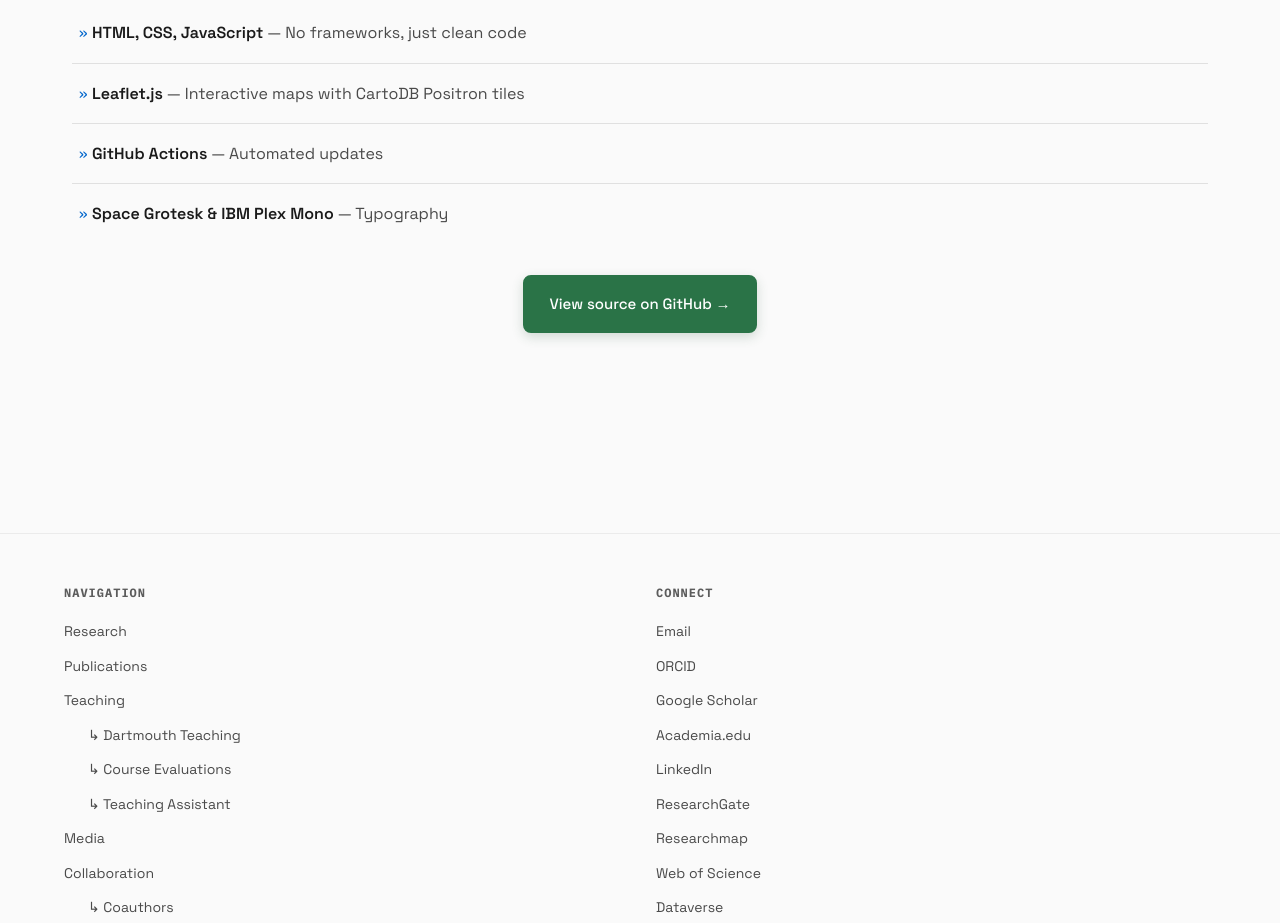
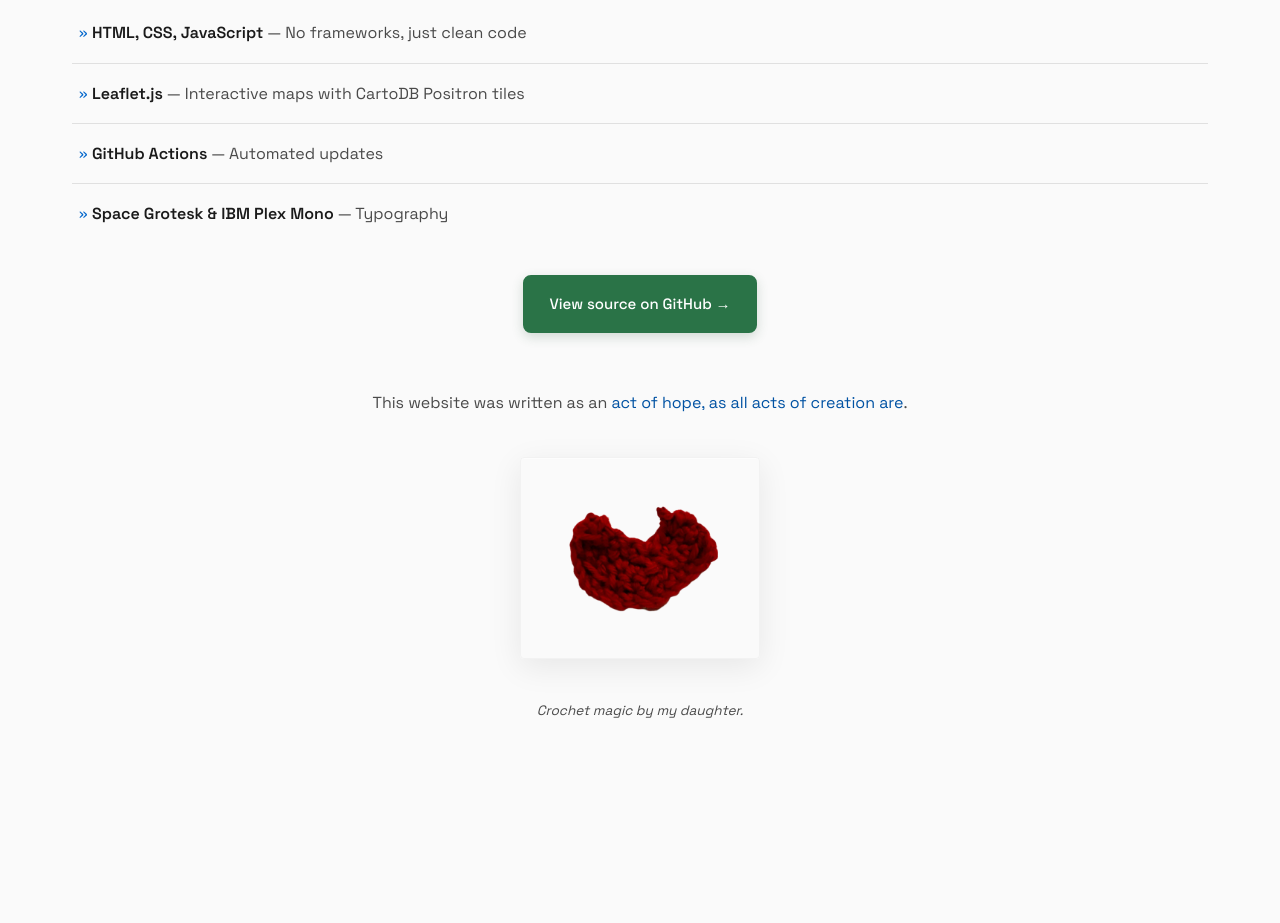
Before and after one commit to lobsterbush/charlescrabtree.org, a plain HTML site: page colophon.html in a window 1280 px wide. Shown: the part 1216-2139 px from the top of the page. Drawn offline with Linux system fonts and the light colour scheme; no server answers.

Commit message:
Add closing statement and crochet heart to colophon page
Co-Authored-By: Oz <oz-agent@warp.dev>

```diff
--- a/colophon.html
+++ b/colophon.html
@@ -97,6 +97,14 @@
                     <a href="https://github.com/lobsterbush/charlescrabtree.org" target="_blank" class="action-btn action-primary">View source on GitHub →</a>
                 </p>
             </section>
+
+            <section class="section" style="text-align: center; margin-top: 2rem;">
+                <p>This website was written as an <a href="https://www.themarginalian.org/2022/10/16/nick-cave-hope-faith-carnage-self-forgiveness/" target="_blank">act of hope, as all acts of creation are</a>.</p>
+                <figure style="margin: 2rem auto; max-width: 240px;">
+                    <img src="images/crochet-heart.png" alt="A red crocheted heart" style="width: 100%; height: auto;">
+                    <figcaption style="margin-top: 0.5rem; font-size: 0.85rem; color: var(--text-secondary); font-style: italic;">Crochet magic by my daughter.</figcaption>
+                </figure>
+            </section>
         </div>
     </main>
 
```
Also changed, not shown: images/crochet-heart.png (added).
